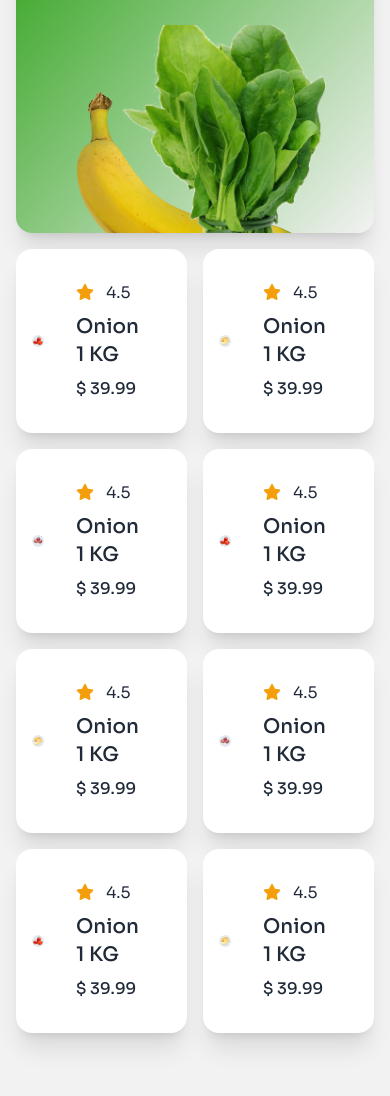
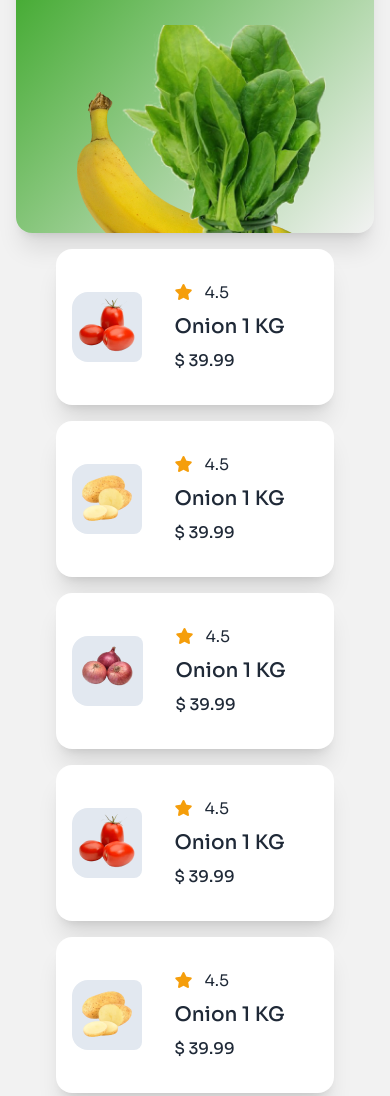
Before and after one commit to nacktify/natures-platter, a plain HTML site: page index.html in a window 390 px wide. Shown: the part 2586-3682 px from the top of the page. Drawn offline with nearby package versions, Linux system fonts and the light colour scheme.

Commit message:
Update index.html

```diff
--- a/index.html
+++ b/index.html
@@ -165,7 +165,7 @@
                         </div>
 
                         <!-- cards  -->
-                        <div class="grid grid-cols-2 md:grid-cols-3 gap-4">
+                        <div class="grid grid-cols-1 md:grid-cols-3 gap-4">
                             <!-- card 1 -->
                             <div class="card card-side bg-base-100 shadow-xl px-4  items-center max-h-30">
                                 <figure class="">
```
